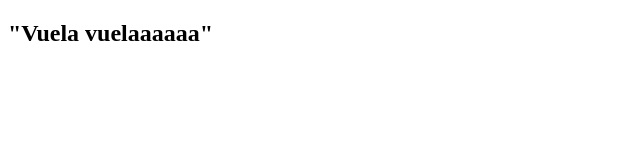
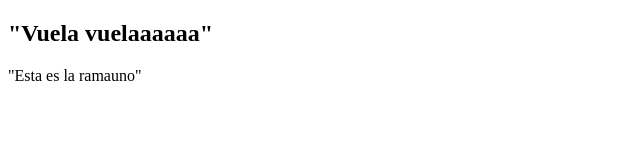
Before and after one commit to SantiagoCubides/ProyectoGit, a plain HTML site: page index.html in a window 1280 px wide. Shown: the whole page, without its empty margins (0-640 px from the left). Drawn offline with Linux system fonts and the light colour scheme.

Commit message:
Primer commit de la ramauno

```diff
--- a/index.html
+++ b/index.html
@@ -10,6 +10,7 @@
 
 <body>
     <h2>"Vuela vuelaaaaaa"</h2>
+    <p>"Esta es la ramauno"</p>
 </body>
 
 </html>
```
